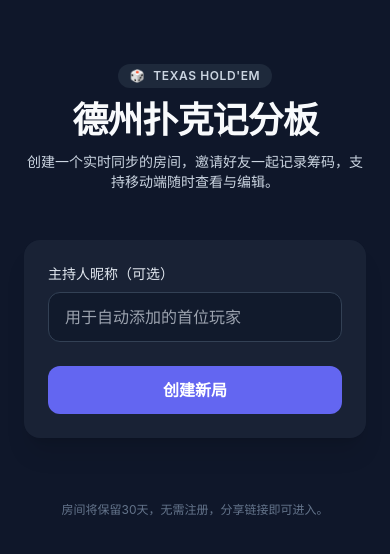
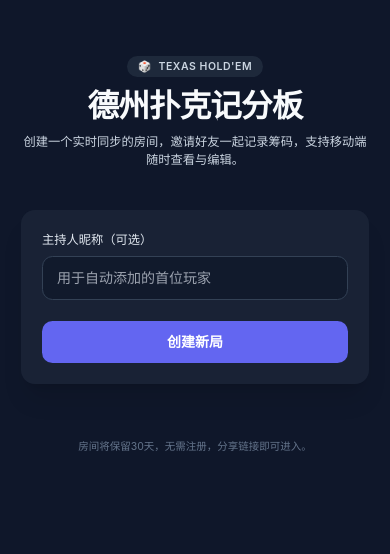
Before and after one commit to ericwangbtc/poker-scorekeeper, a React (Create React App) app: page / in a window 390 px wide. Shown: the top 554 px of the page. Built offline with nearby package versions, Linux system fonts and the light colour scheme; no server answers.

Commit message:
feat: add responsive font size adjustment for smaller screens

```diff
--- a/src/index.css
+++ b/src/index.css
@@ -21,6 +21,12 @@ body {
   color: #0f172a;
 }
 
+@media (max-width: 640px) {
+  :root {
+    font-size: 87.5%;
+  }
+}
+
 input[type="number"] {
   -moz-appearance: textfield;
 }
```
